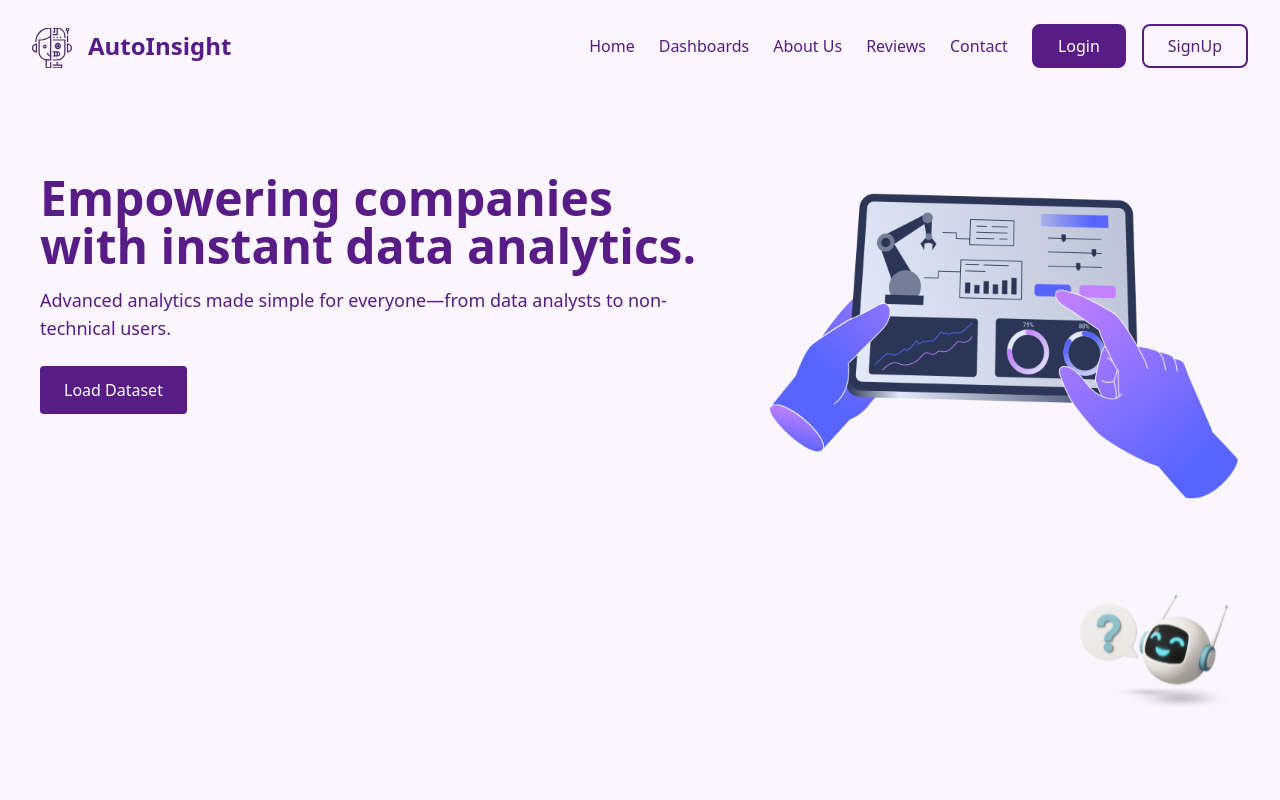
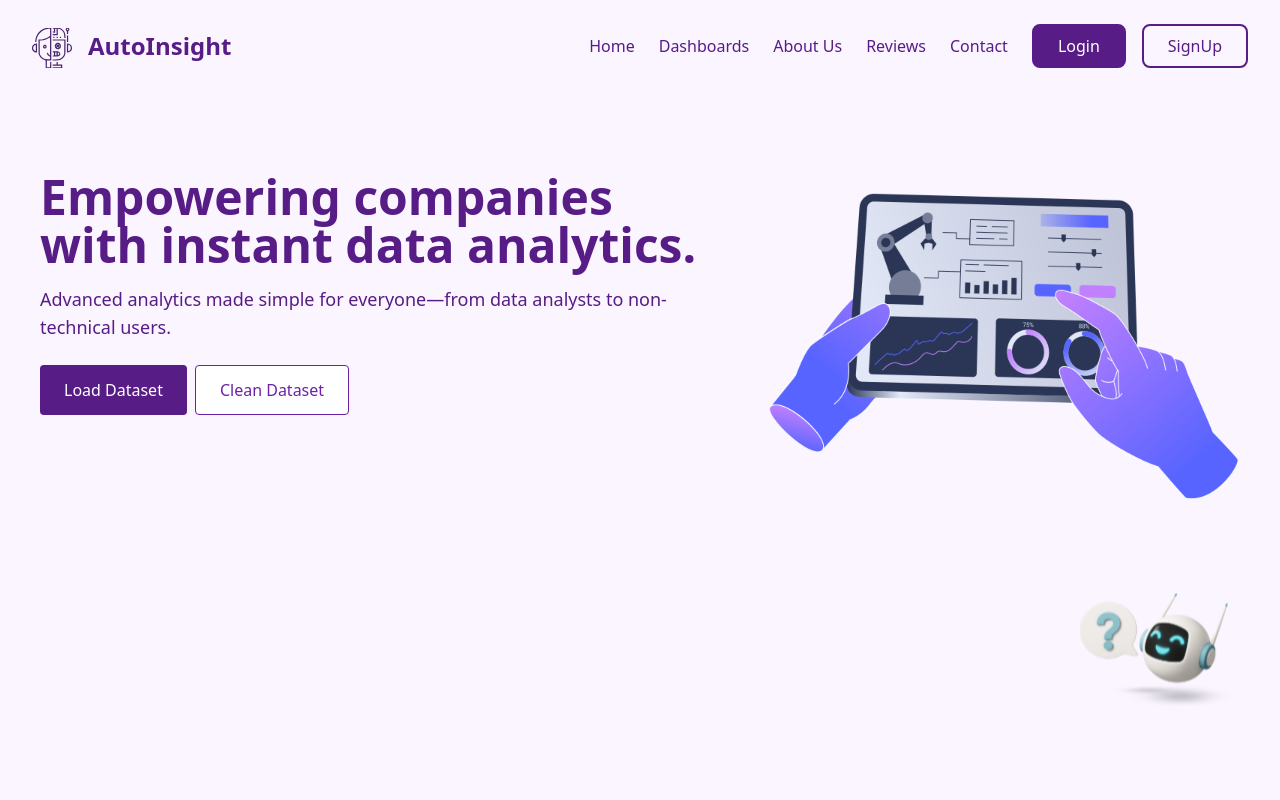
Before and after one commit to MayerS22/AutoInsight, a React (Vite) app in the folder AutoInsight/Frontend/: page / in a window 1280 px wide. Shown: the top 800 px of the page. Built offline with nearby package versions, Linux system fonts and the light colour scheme; no server answers.

Commit message:
clean only

```diff
--- a/AutoInsight/Frontend/src/App.jsx
+++ b/AutoInsight/Frontend/src/App.jsx
@@ -58,6 +58,10 @@ function App() {
       path: "/signup",
       element: <Authentication />,
     },
+    {
+      path: "/forgot-password",
+      element: <Authentication />,
+    },
   ]);
 
   return (
--- a/AutoInsight/Frontend/src/components/Authentication/LoginForm.jsx
+++ b/AutoInsight/Frontend/src/components/Authentication/LoginForm.jsx
@@ -134,7 +134,7 @@ const Login = ({ toggleForm,setUserName}) => {
             </p>
           </div>
         )}
-
+        <p onClick={()=>{navigate()}} className='text-purple-950 underline'>Forgot password?</p>
         <div className="flex justify-center">
           <button className="w-2/3 bg-purple-900 text-white p-2 rounded-lg hover:bg-purple-800 mt-6 font-bold">
             Login
--- a/AutoInsight/Frontend/src/components/HomePage/Home.jsx
+++ b/AutoInsight/Frontend/src/components/HomePage/Home.jsx
@@ -1,46 +1,20 @@
-/* eslint-disable no-unused-vars */
 import { useState } from "react";
-import { useNavigate } from "react-router-dom";
 import { useSelector } from "react-redux";
-import Swal from "sweetalert2";
 import TabelAnalysis from "../../assets/Work automation, console control.svg";
 import CuteRobot from "../../assets/cute robot.svg";
 import Chatbot from "../Chatbot/Chatbot";
 import DashboardSetupFlow from "../UploadWizard/DashboardSetupFlow";
+import DatasetsButton from "./HomePageComponents/DatasetsButton";
 
 export default function Home() {
   const isLoggedIn = useSelector((state) => state.auth.isLoggedIn);
-  const [isLoading, setIsLoading] = useState(false);
   const [showUploadingDashboard, setShowUploadingDashboard] = useState(false);
+  const [showCleaningDashboard, setShowCleaningDashboard] = useState(false)
   const [chatbotIsOpen, setChatbotIsOpen] = useState(false);
-  const navigate = useNavigate();
-
-  const handleLoadDataset = () => {
-    if (!isLoggedIn) {
-      Swal.fire({
-        title: "You must be logged in to upload a file",
-        text: "Redirecting to login page...",
-        icon: "warning",
-        confirmButtonText: "OK",
-      }).then(() => {
-        navigate("/login");
-      });
-      return;
-    }
-    // Open the UploadingDashboard modal
-    setShowUploadingDashboard(true);
-  };
-
-  const handleChatbotClick = () => {
-    setChatbotIsOpen(true);
-  };
-
   return (
     <div>
-      {/* Main Content */}
       <div id="home" className="pt-8 md:pt-30">
         <main className="flex flex-col md:flex-row items-center justify-between md:px-10 px-4 mt-12">
-          {/* Left Content */}
           <div className="max-w-2xl text-center md:text-left flex flex-col justify-center h-full">
             <h2 className="text-2xl md:text-5xl font-bold text-purple-900">
               Empowering companies with instant data analytics.
@@ -49,40 +23,27 @@ export default function Home() {
               Advanced analytics made simple for everyone—from data analysts to non-technical users.
             </p>
             <div className="mt-6 flex justify-center md:justify-start">
-              <button
-                onClick={handleLoadDataset}
-                className="bg-purple-900 text-white px-6 py-3 rounded hover:bg-purple-600 flex items-center"
+              <DatasetsButton
+                isLoggedIn={isLoggedIn}
+                setShowUploadingDashboard={setShowUploadingDashboard}
+                setShowCleaningDashboard={setShowCleaningDashboard}
+                actionType="upload"
+                className="bg-purple-900 text-white px-6 py-3 rounded hover:bg-purple-600"
               >
-                {isLoading ? (
-                  <div className="flex items-center">
-                    <svg
-                      className="animate-spin h-5 w-5 mr-2 text-white"
-                      viewBox="0 0 24 24"
-                    >
-                      <circle
-                        className="opacity-25"
-                        cx="12"
-                        cy="12"
-                        r="10"
-                        stroke="currentColor"
-                        strokeWidth="4"
-                      ></circle>
-                      <path
-                        className="opacity-75"
-                        fill="currentColor"
-                        d="M4 12a8 8 0 018-8v8H4z"
-                      ></path>
-                    </svg>
-                    Uploading...
-                  </div>
-                ) : (
-                  "Load Dataset"
-                )}
-              </button>
+                Load Dataset
+              </DatasetsButton>
+              <DatasetsButton
+                isLoggedIn={isLoggedIn}
+                setShowUploadingDashboard={setShowUploadingDashboard}
+                setShowCleaningDashboard={setShowCleaningDashboard}
+                actionType="clean"
+                className="bg-white ml-2 border border-purple-800 text-purple-800 px-6 py-3 rounded hover:bg-purple-600 hover:text-white"
+              >
+                Clean Dataset
+              </DatasetsButton>
+
             </div>
           </div>
-
-          {/* Right Illustration */}
           <div className="flex flex-col items-center pt-10 md:pt-20">
             <img
               src={TabelAnalysis}
@@ -92,10 +53,8 @@ export default function Home() {
           </div>
         </main>
 
-        {/* Chatbot (Fixed at Bottom Right) */}
         <div
-          onClick={handleChatbotClick}
-          style={{ animationDuration: "2s" }}
+          onClick={() => setChatbotIsOpen(true)}
           className="fixed bottom-5 right-5 md:bottom-10 md:right-10 z-50 cursor-pointer animate-bounce"
           aria-label="Open Chatbot"
         >
@@ -106,16 +65,11 @@ export default function Home() {
           />
         </div>
 
-        {chatbotIsOpen && (
-          <Chatbot open={chatbotIsOpen} setOpen={setChatbotIsOpen} />
-        )}
+        {chatbotIsOpen && <Chatbot open={chatbotIsOpen} setOpen={setChatbotIsOpen} />}
 
-        {/* UploadingDashboard Modal */}
         {showUploadingDashboard && (
           <div className="fixed inset-0 z-50 flex items-center justify-center bg-black bg-opacity-50">
-
-              {/* Close button */}
-              <DashboardSetupFlow onClose={setShowUploadingDashboard}/>
+            <DashboardSetupFlow onClose={setShowUploadingDashboard} showCleaningDashboard={showCleaningDashboard}/>
           </div>
         )}
       </div>
--- /dev/null
+++ b/AutoInsight/Frontend/src/components/HomePage/HomePageComponents/DatasetsButton.jsx
@@ -0,0 +1,37 @@
+/* eslint-disable react/prop-types */
+/* eslint-disable no-unused-vars */
+import { useState } from "react";
+import Swal from "sweetalert2";
+import { useNavigate } from "react-router-dom";
+
+const DatasetsButton = ({ children, isLoggedIn, setShowUploadingDashboard, setShowCleaningDashboard, actionType, ...props }) => {
+    const navigate = useNavigate();
+
+    const handleAction = () => {
+        if (!isLoggedIn) {
+            Swal.fire({
+                title: "You must be logged in to proceed",
+                text: "Redirecting to login page...",
+                icon: "warning",
+                confirmButtonText: "OK",
+            }).then(() => navigate("/login"));
+            return;
+        }
+
+        if (actionType === "upload") {
+            setShowUploadingDashboard(true);
+            setShowCleaningDashboard(false); // Ensure cleaning mode is OFF
+        } else if (actionType === "clean") {
+            setShowUploadingDashboard(true);
+            setShowCleaningDashboard(true);  // Activate cleaning mode
+        }
+    };
+
+    return (
+        <button onClick={handleAction} {...props} >
+            {children}
+        </button>
+    );
+};
+
+export default DatasetsButton;
--- a/AutoInsight/Frontend/src/components/Profile/DashboardList.jsx
+++ b/AutoInsight/Frontend/src/components/Profile/DashboardList.jsx
@@ -92,6 +92,8 @@ const DashboardListComponent = ({ onDashboardDeleted, refreshTrigger, isStandAlo
         ...(sharedDatasetsResponse.data?.body?.datasets || [])
       ];
       setDashboardList(combinedDatasets);
+      console.log(combinedDatasets);
+
     } catch (error) {
       Swal.fire({
         icon: "error",
--- a/AutoInsight/Frontend/src/components/UploadWizard/UploadDatasetContent.jsx
+++ b/AutoInsight/Frontend/src/components/UploadWizard/UploadDatasetContent.jsx
@@ -4,6 +4,9 @@ import { XCircle, AlertCircle, CheckCircle } from "lucide-react";
 import FileLogo from "../../assets/FileLogo.png";
 import CloudAdd from "../../assets/cloud-add.svg";
 import { uploadDataset } from "../../services/Api_Services";
+import { Loader } from "lucide-react";
+import axios from "axios";
+
 
 const UploadDatasetContent = ({
   onNext,
@@ -15,6 +18,9 @@ const UploadDatasetContent = ({
   setUploadComplete,
   uploadProgress,
   setUploadProgress,
+  showCleaningDashboard = false,
+  isCleaning,
+  setIsCleaning,
 }) => {
   const [showError, setShowError] = useState(false);
   const [isDragging, setIsDragging] = useState(false);
@@ -95,6 +101,65 @@ const UploadDatasetContent = ({
     setUploadComplete(false);
   };
 
+
+  const cleanDataset = async () => {
+    setIsCleaning("yes");
+    if (!uploadedDataset) {
+      console.error("No dataset available for cleaning.");
+      return;
+    }
+
+    const token = localStorage.getItem("token");
+    const sessionId = localStorage.getItem("sessionId");
+
+    if (!sessionId) {
+      console.error("Session ID is missing!");
+      setShowError(true);
+      return;
+    }
+
+    try {
+      const formData = new FormData();
+      formData.append("file", uploadedDataset);
+
+      const response = await axios.post("http://localhost:3000/api/v1/datasets/clean-dataset/", formData, {
+        headers: {
+          Authorization: `Bearer ${token}`,
+          "Content-Type": "multipart/form-data",
+        },
+      });
+
+      console.log("Cleaned dataset response:", response.data);
+      setIsCleaning("no");
+      // Handle the cleaned dataset response (if needed)
+    } catch (error) {
+      console.error("Dataset cleaning failed:", error);
+      setShowError(true);
+    }
+    setIsCleaning("no");
+  };
+
+
+  if (isCleaning === "yes") {
+    // Show a loading spinner while waiting for the API response
+    return (
+      <div className="flex justify-center flex-col items-center h-full">
+        <Loader className="animate-spin text-purple/500" size={48} />
+        <p className="text-lg text-purple/500 mt-2 font-bold">Analyzing...</p>
+      </div>
+    );
+  }
+  if (isCleaning === "no") {
+    return (
+      <div className="flex justify-center flex-col items-center h-full">
+        <CheckCircle size={59} className="text-green-600 text-bold" />
+
+        <p className="text-lg text-green-600 mt-2 font-bold"> Dataset Cleaned Successfully!</p>
+        <p className="text-sm text-gray-500">Your data is now ready for use.</p>
+      </div>
+    );
+  }
+
   return (
     <>
       <h2 className="text-2xl font-bold text-purple/500 mb-2">
@@ -107,14 +172,12 @@ const UploadDatasetContent = ({
       </p>
 
       <div
-        className={`border-4 border-dashed ${
-          showError
+        className={`border-4 border-dashed ${showError
           ? "border-red-500"
           : isDragging
             ? "border-blue-400"
             : "border-gray-200"
-        } rounded-lg p-4 md:p-8 flex flex-col items-center justify-center mb-4 transition-transform duration-300 ${
-          dropAnimation ? "scale-105" : ""
+          } rounded-lg p-4 md:p-8 flex flex-col items-center justify-center mb-4 transition-transform duration-300 ${dropAnimation ? "scale-105" : ""
           }`}
         onDragOver={handleDragOver}
         onDragEnter={() => setIsDragging(true)}
@@ -130,8 +193,7 @@ const UploadDatasetContent = ({
         </p>
         <button
           onClick={() => document.getElementById("file-upload").click()}
-          className={`${
-            showError ? "bg-red-500" : "bg-purple/500"
+          className={`${showError ? "bg-red-500" : "bg-purple/500"
             } text-white px-4 py-2 rounded-md hover:opacity-90`}
         >
           Browse File
@@ -196,7 +258,8 @@ const UploadDatasetContent = ({
         </div>
       )}
 
-      <div className="flex justify-between">
+      <div className={`flex ${showCleaningDashboard ? "justify-end" : "justify-between"}`}>
+        {!showCleaningDashboard && (
           <button
             onClick={onPrevious}
             className="border bg-purple/500 hover:bg-purple-700 text-white px-4 py-2 rounded-md flex items-center"
@@ -204,22 +267,24 @@ const UploadDatasetContent = ({
           >
             <span className="mr-1">←</span> Previous
           </button>
+        )}
+
         <button
           onClick={() => {
-            if (uploadComplete) {
+            if (showCleaningDashboard) {
+              cleanDataset();
+            } else if (uploadComplete) {
               onNext();
             }
           }}
-          className={`${
-            !uploadComplete
-              ? "bg-purple-400 cursor-not-allowed"
-              : "bg-purple/500 hover:bg-purple-700"
+          className={`${!uploadComplete ? "bg-purple-400 cursor-not-allowed" : "bg-purple/500 hover:bg-purple-700"
             } text-white px-6 py-2 rounded-md`}
           disabled={!uploadComplete}
         >
-          Next <span className="ml-1">→</span>
+          {showCleaningDashboard ? "Clean Dataset" : <span> Next <span className="ml-1">→</span></span>}
         </button>
       </div>
+
     </>
   );
 };
--- a/AutoInsight/Frontend/src/services/Api_Services.js
+++ b/AutoInsight/Frontend/src/services/Api_Services.js
@@ -1,3 +1,4 @@
+/* eslint-disable no-useless-catch */
 // Api_Services.js
 import axios from "axios";
 
```
Also changed, not shown: AutoInsight/Frontend/src/components/UploadWizard/DashboardSetupFlow.jsx (+29 -6 lines), AutoInsight/Frontend/src/components/Authentication/ForgotPassword.jsx (added). Lines whose indentation alone changed are shown as unchanged.
